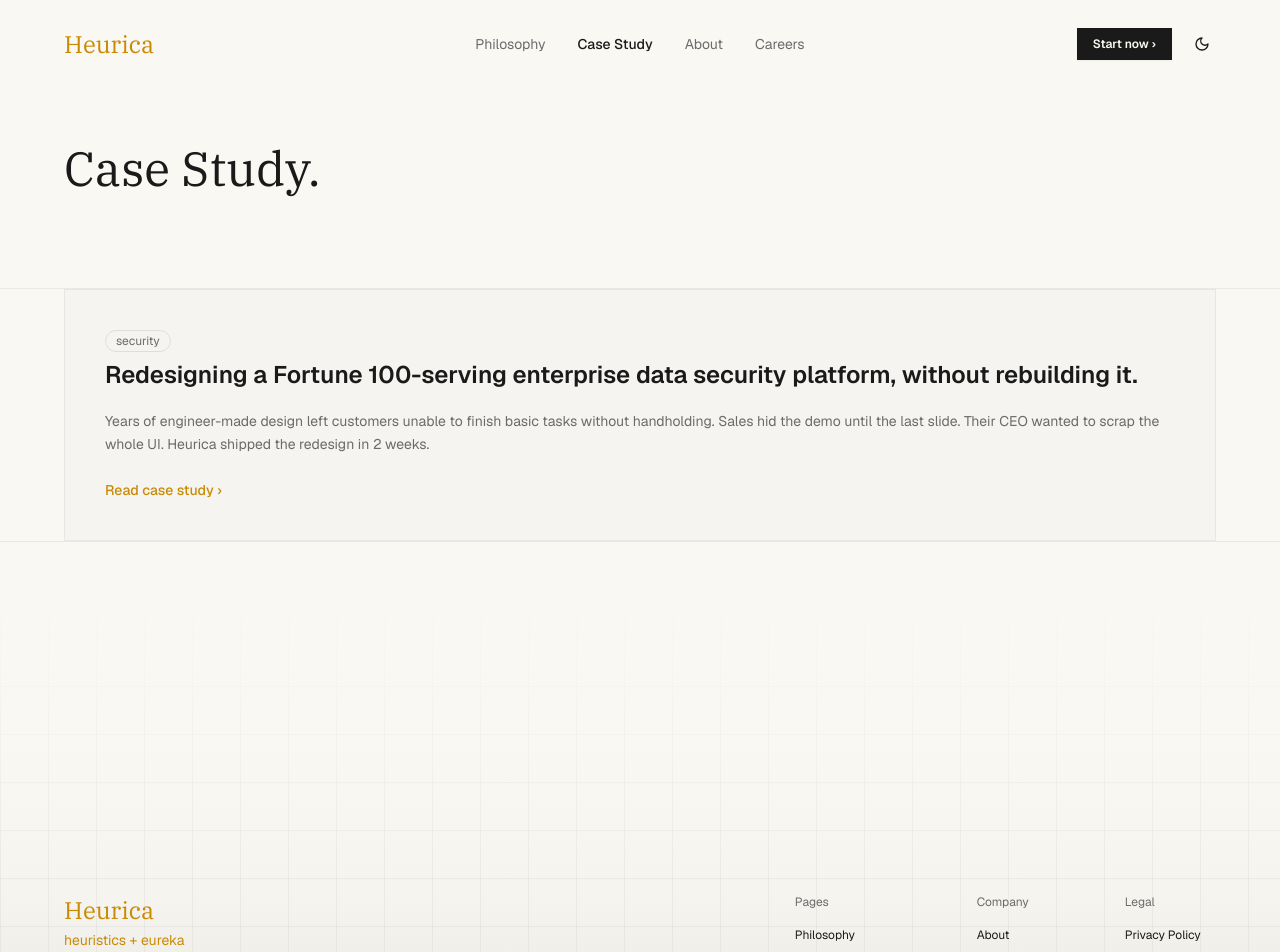
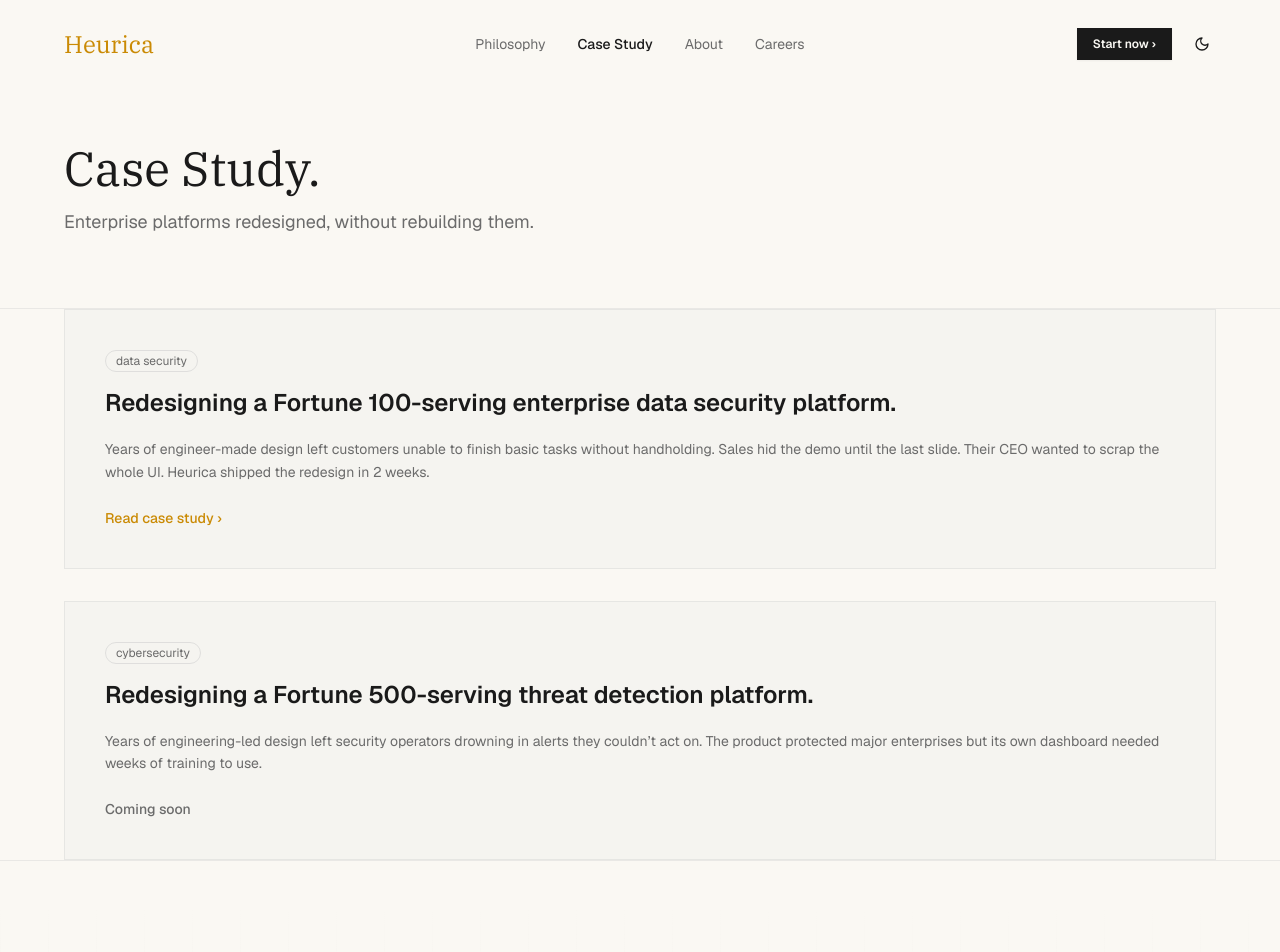
Before and after one commit to Nuaroom/landing-page, a Next.js app: page /case-study in a window 1280 px wide. Shown: the top 952 px of the page. Built offline with nearby package versions, Linux system fonts and the light colour scheme.

Commit message:
2nd case study coming soon added
Co-Authored-By: Claude Opus 4.6 (1M context) <noreply@anthropic.com>

```diff
--- a/app/case-study/page.tsx
+++ b/app/case-study/page.tsx
@@ -5,11 +5,11 @@ import { HeroCircles } from "@/components/HeroCircles"
 const caseStudies = [
   {
     slug: "enterprise-data-security",
-    title: "Redesigning a Fortune 100-serving enterprise data security platform, without rebuilding it.",
+    title: "Redesigning a Fortune 100-serving enterprise data security platform.",
     excerpt:
       "Years of engineer-made design left customers unable to finish basic tasks without handholding. Sales hid the demo until the last slide. Their CEO wanted to scrap the whole UI. Heurica shipped the redesign in 2 weeks.",
     meta: {
-      industry: "security",
+      industry: "data security",
     },
   },
 ]
@@ -19,7 +19,7 @@ export default function CaseStudyPage() {
     <>
       <main className="flex-1">
         {/* Header */}
-        <section className="pt-16 sm:pt-20 pb-8 sm:pb-12 overflow-hidden">
+        <section className="pt-16 sm:pt-20 pb-4 sm:pb-6 overflow-hidden">
           <div className="container mx-auto px-6 sm:px-8 lg:px-12 xl:px-16 max-w-7xl relative">
             <HeroCircles />
             <h1
@@ -28,6 +28,9 @@ export default function CaseStudyPage() {
             >
               Case Study.
             </h1>
+            <p className="text-base sm:text-lg text-muted-foreground mt-4">
+              Enterprise platforms redesigned, without rebuilding them.
+            </p>
           </div>
         </section>
 
@@ -44,24 +47,16 @@ export default function CaseStudyPage() {
                     style={{ backgroundColor: "var(--case-study-bg)" }}
                   >
                     <article className="h-full flex flex-col">
-                      {/* Content */}
                       <div className="p-5 sm:p-8 md:p-10 flex flex-col flex-1">
-                        {/* Meta */}
-                        <div className="flex items-center gap-2 mb-2">
+                        <div className="flex items-center gap-2 mb-4">
                           <span className="text-xs text-muted-foreground px-2.5 py-0.5 rounded-full border border-border/60">{study.meta.industry}</span>
                         </div>
-
-                        {/* Title */}
                         <h2 className="text-2xl font-semibold mb-5 group-hover:text-foreground transition-colors leading-tight">
                           {study.title}
                         </h2>
-
-                        {/* Excerpt */}
                         <p className="text-sm text-muted-foreground leading-relaxed mb-6">
                           {study.excerpt}
                         </p>
-
-                        {/* Read link */}
                         <span
                           className="text-sm font-medium mt-auto"
                           style={{ color: "var(--accent-gold)" }}
@@ -72,6 +67,29 @@ export default function CaseStudyPage() {
                     </article>
                   </Link>
                 ))}
+
+                {/* Coming soon card */}
+                <div
+                  className="block border border-border/40"
+                  style={{ backgroundColor: "var(--case-study-bg)" }}
+                >
+                  <article className="h-full flex flex-col">
+                    <div className="p-5 sm:p-8 md:p-10 flex flex-col flex-1">
+                      <div className="flex items-center gap-2 mb-4">
+                        <span className="text-xs text-muted-foreground px-2.5 py-0.5 rounded-full border border-border/60">cybersecurity</span>
+                      </div>
+                      <h2 className="text-2xl font-semibold mb-5 leading-tight">
+                        Redesigning a Fortune 500-serving threat detection platform.
+                      </h2>
+                      <p className="text-sm text-muted-foreground leading-relaxed mb-6">
+                        Years of engineering-led design left security operators drowning in alerts they couldn&rsquo;t act on. The product protected major enterprises but its own dashboard needed weeks of training to use.
+                      </p>
+                      <span className="text-sm font-medium mt-auto text-muted-foreground">
+                        Coming soon
+                      </span>
+                    </div>
+                  </article>
+                </div>
               </div>
             </div>
           </div>
```
